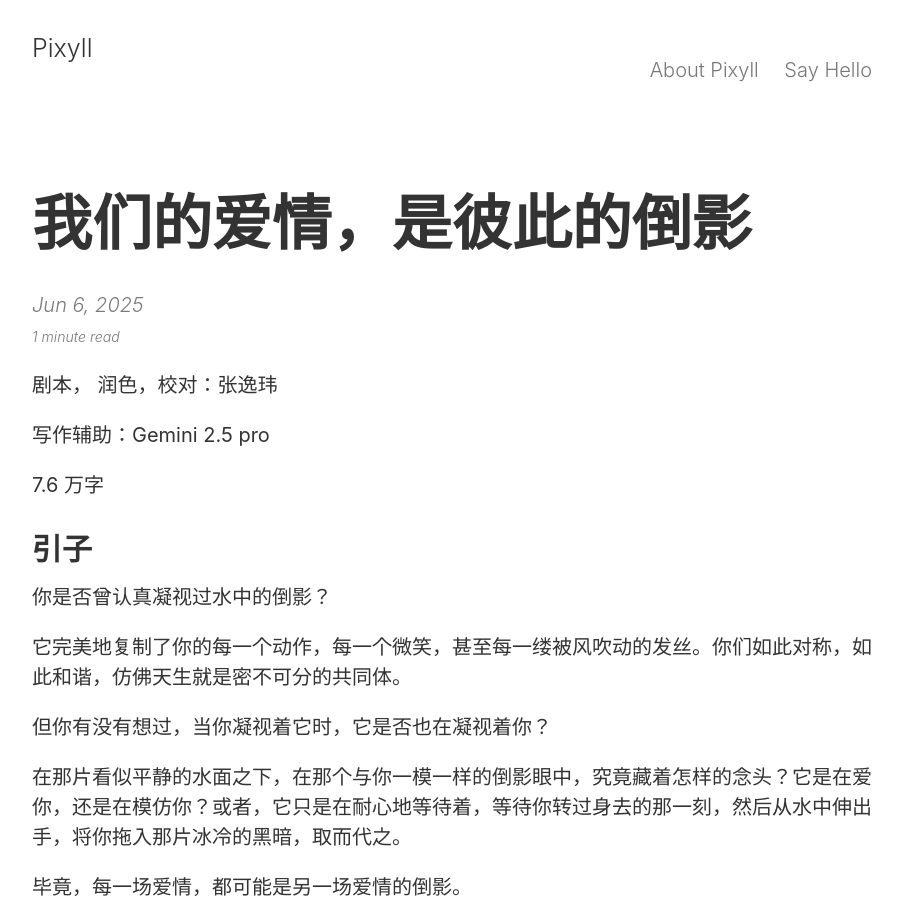
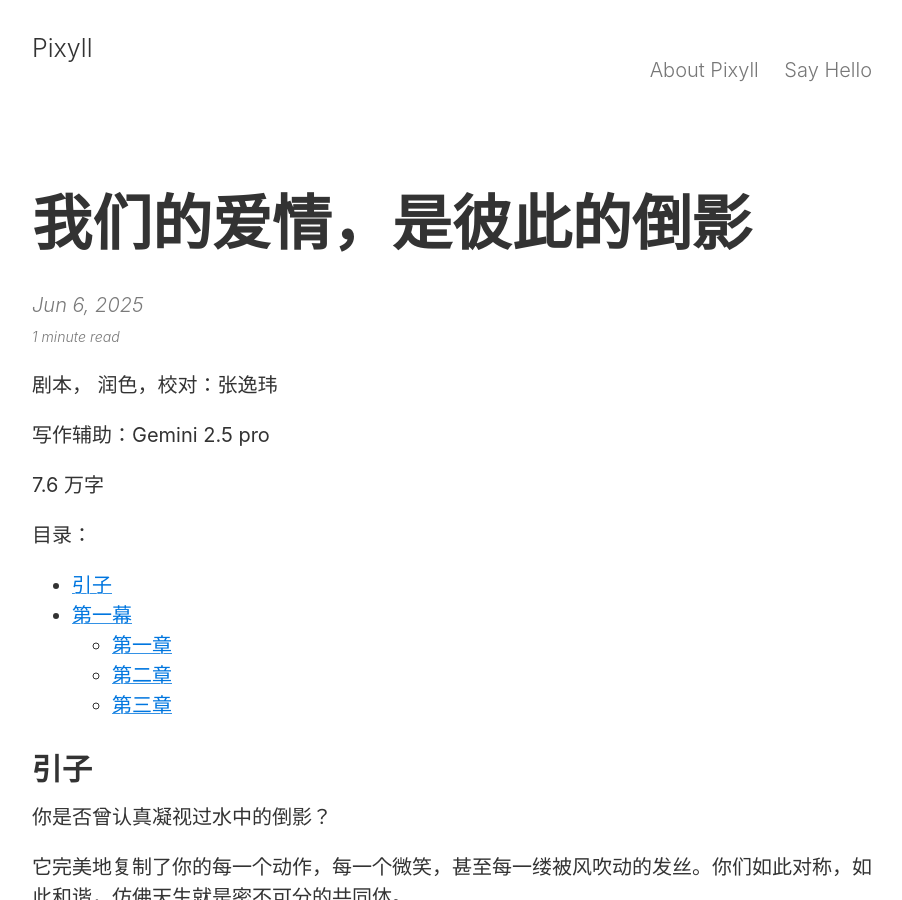
Before and after one commit to yubel667/yubel667.github.io, a Jekyll site: the page built from _posts/2025-06-06-reflection.md, in a window 1280 px wide and 900 px high. Shown: the whole window, without its empty margins (188-1090 px from the left). Built offline with Jekyll 4.4.1, drawn with Linux system fonts in a browser that asks for light colours.

Commit message:
further update

```diff
--- a/_posts/2025-06-06-reflection.md
+++ b/_posts/2025-06-06-reflection.md
@@ -11,6 +11,10 @@ categories: 爱情小说
 写作辅助：Gemini 2.5 pro
 
 7.6 万字
+
+目录：
+* Any text here
+{:toc}
 
 ## 引子
 
@@ -26,13 +30,13 @@ categories: 爱情小说
 
 只是我们很少会去问——究竟谁，才是那个站在镜子前的人。
 
-第一幕
+## 第一幕
 
-「我的灰色宇宙，遇见了你」
+**「我的灰色宇宙，遇见了你」**
 
-第一章
+### 第一章
 
-「跌落在我宇宙中的星星」
+**「跌落在我宇宙中的星星」**
 
 我叫相叶海斗。在遇见月岛美羽之前，我的世界是灰色的。
 
@@ -172,9 +176,9 @@ categories: 爱情小说
 
 有什么东西，已经开始变得不一样了。
 
-第二章
+### 第二章
 
-「灰色宇宙的第一次心动」
+**「灰色宇宙的第一次心动」**
 
 自从那天在图书馆交换了联系方式后，我的生活便偏离了既定的轨道。
 
@@ -336,9 +340,9 @@ categories: 爱情小说
 
 我那片灰色的宇宙，因为一颗星星的降落，终于迎来了创世以来，第一道光。
 
-第三章
+### 第三章
 
-「只属于我们的水族馆」
+**「只属于我们的水族馆」**
 
 在我们正式交往后的第一个星期，我体会到了“重生”的真正含义。
 
```
Also changed, not shown: 1 other file.
